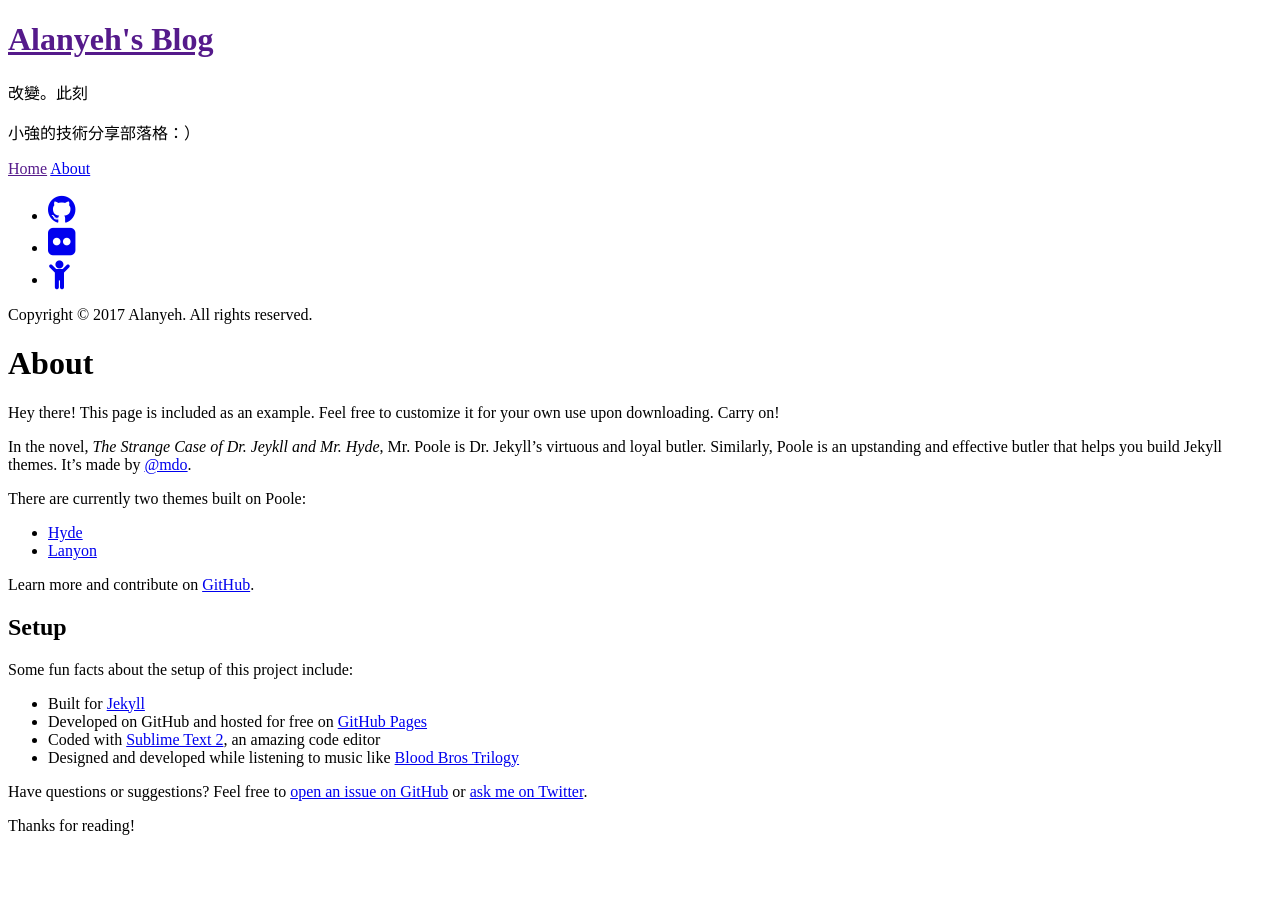
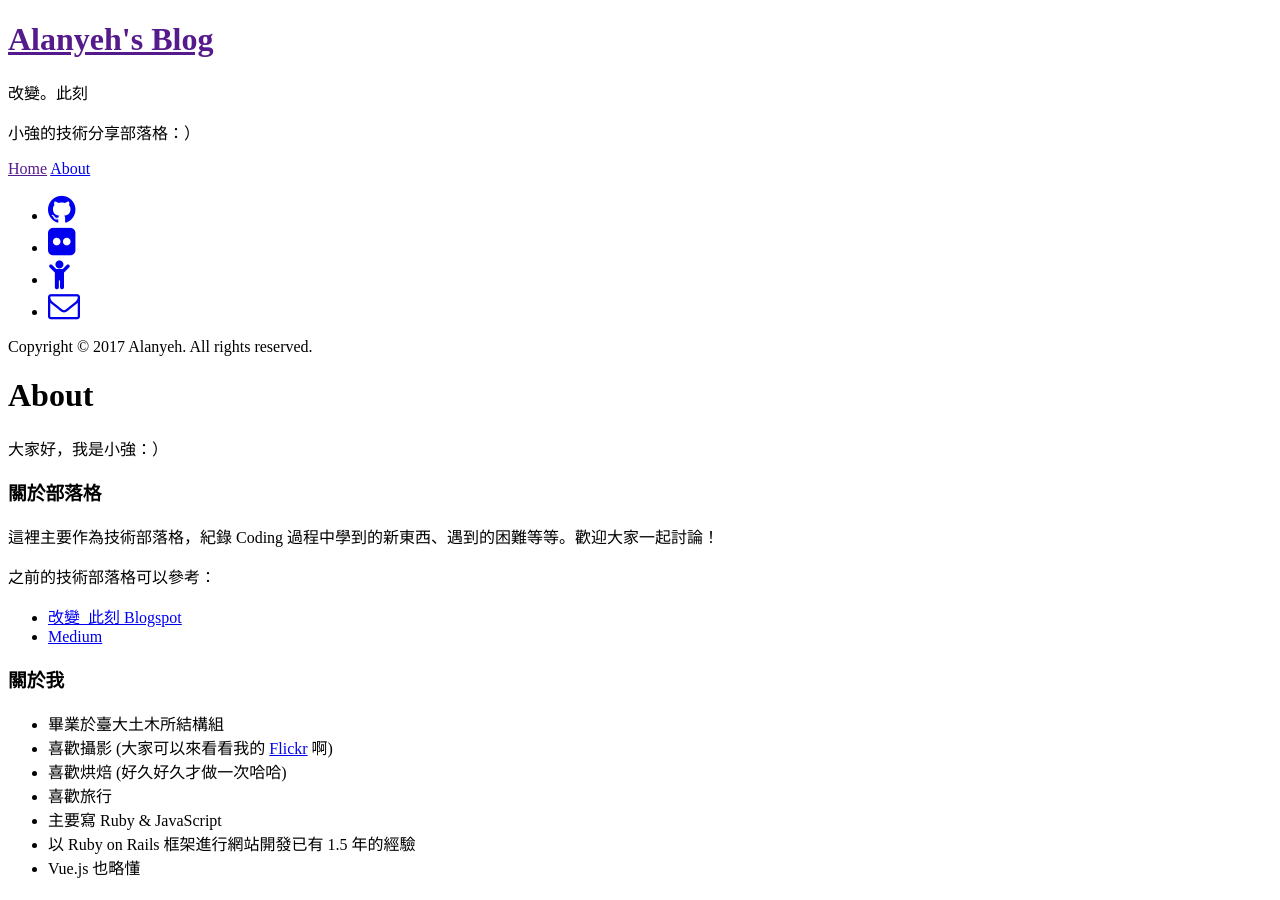
Before and after one commit to alanyeh20001/alanyeh20001.github.io, a Jekyll site: the page built from about.md, in a window 1280 px wide. Built offline with Jekyll 4.4.1, drawn with Linux system fonts in a browser that asks for light colours.

Commit message:
Update about.md & mailto icon

```diff
--- a/_includes/sidebar.html
+++ b/_includes/sidebar.html
@@ -44,6 +44,11 @@
               <i class="fa fa-child fa-2x" aria-hidden="true"></i>
             </a>
           </li>
+          <li>
+            <a href="mailto:{{ site.author.email }}">
+              <i class="fa fa-envelope-o fa-2x" aria-hidden="true"></i>
+            </a>
+          </li>
         </ul>
       </span>
     </nav>
--- a/about.md
+++ b/about.md
@@ -3,28 +3,23 @@ layout: page
 title: About
 ---
 
-<p class="message">
-  Hey there! This page is included as an example. Feel free to customize it for your own use upon downloading. Carry on!
-</p>
+大家好，我是小強：）
 
-In the novel, *The Strange Case of Dr. Jeykll and Mr. Hyde*, Mr. Poole is Dr. Jekyll's virtuous and loyal butler. Similarly, Poole is an upstanding and effective butler that helps you build Jekyll themes. It's made by [@mdo](https://twitter.com/mdo).
+### 關於部落格
 
-There are currently two themes built on Poole:
+這裡主要作為技術部落格，紀錄 Coding 過程中學到的新東西、遇到的困難等等。歡迎大家一起討論！
 
-* [Hyde](http://hyde.getpoole.com)
-* [Lanyon](http://lanyon.getpoole.com)
+之前的技術部落格可以參考：
 
-Learn more and contribute on [GitHub](https://github.com/poole).
+* [改變_此刻 Blogspot](http://alanyeh20001.blogspot.tw/)
+* [Medium](https://medium.com/me/stories/public)
 
-## Setup
+### 關於我
 
-Some fun facts about the setup of this project include:
-
-* Built for [Jekyll](http://jekyllrb.com)
-* Developed on GitHub and hosted for free on [GitHub Pages](https://pages.github.com)
-* Coded with [Sublime Text 2](http://sublimetext.com), an amazing code editor
-* Designed and developed while listening to music like [Blood Bros Trilogy](https://soundcloud.com/maddecent/sets/blood-bros-series)
-
-Have questions or suggestions? Feel free to [open an issue on GitHub](https://github.com/poole/issues/new) or [ask me on Twitter](https://twitter.com/mdo).
-
-Thanks for reading!
+* 畢業於臺大土木所結構組
+* 喜歡攝影 (大家可以來看看我的 [Flickr](https://www.flickr.com/photos/114787703@N02/) 啊)
+* 喜歡烘焙 (好久好久才做一次哈哈)
+* 喜歡旅行
+* 主要寫 Ruby & JavaScript
+* 以 Ruby on Rails 框架進行網站開發已有 1.5 年的經驗
+* Vue.js 也略懂
```
